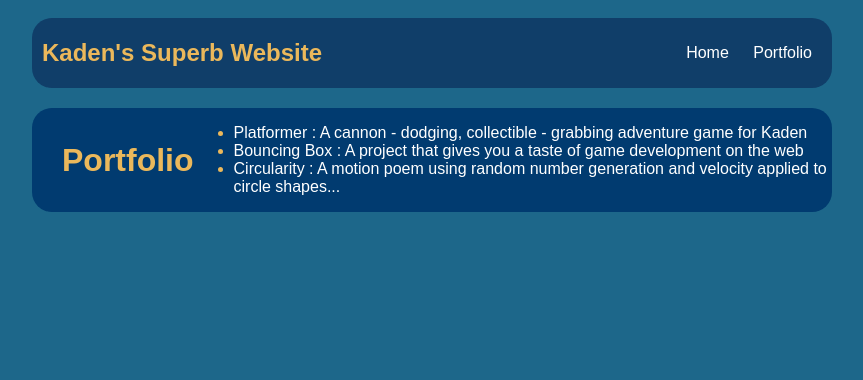
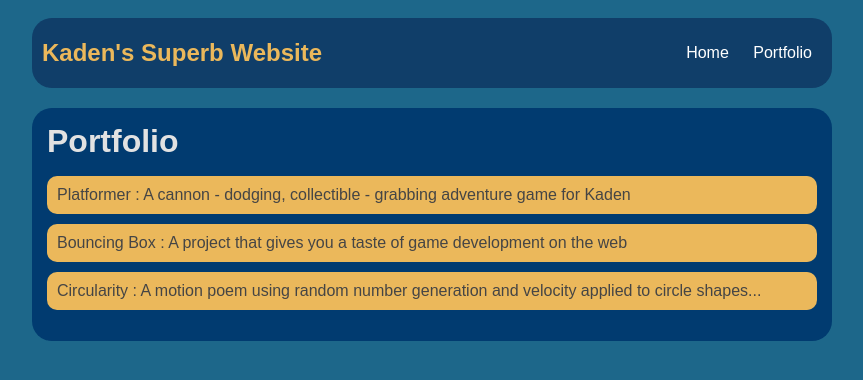
Before and after one commit to kkeene08/kkeene08.github.io, a plain HTML site: page portfolio.html in a window 1280 px wide. Shown: the whole page, without its empty margins (208-1071 px from the left). Drawn offline with Linux system fonts and the light colour scheme.

Commit message:
add index.html and css files

```diff
--- a/portfolio.html
+++ b/portfolio.html
@@ -19,14 +19,14 @@
             </ul>
         </nav>
         <main>
-            <div class="content"></div>
+            <div class="content">
             <h1>Portfolio</h1>
-            <ul>
-                <li><a href="projects/platformer/">Platformer : A cannon - dodging, collectible - grabbing adventure game for Kaden</a></li>
-                <li><a href="projects/bouncing-box/">Bouncing Box : A project that gives you a taste of game development on the web </a></li>
-                <li><a href="projects/circularity/">Circularity : A motion poem using random number generation and velocity applied to circle shapes...</a></li>
+            <ul id="portfolio">
+                <li class="pli"><a href="projects/platformer/">Platformer : A cannon - dodging, collectible - grabbing adventure game for Kaden</a></li>
+                <li class="pli"><a href="projects/bouncing-box/">Bouncing Box : A project that gives you a taste of game development on the web </a></li>
+                <li class="pli"><a href="projects/circularity/">Circularity : A motion poem using random number generation and velocity applied to circle shapes...</a></li>
             </ul>
+         </div>
         </main>
-      </div>
     </body>
 </html>
--- a/style.css
+++ b/style.css
@@ -67,25 +67,20 @@ h2, h3 {
     margin: 0px;
 }
 .content h1 {
-    color: black;
+    color: rgb(226, 226, 226);
 }
 
 #portfolio {
-    list-style-type: none;
+  list-style-type: none;
     padding-left: 0;
 }
 
-#portfolio li {
-    background: #fff;
+.pli {
+    background: rgb(235, 184, 91);;
     padding: 10px;
     border-radius: 10px;
     margin-bottom: 10px;
 }
-
-#portfolio li:hover {
-    background: #eee;
-}
-
 #portfolio a {
     text-decoration: none;
     color: #454545;
```
Also changed, not shown: index.html (+8 -4 lines).
